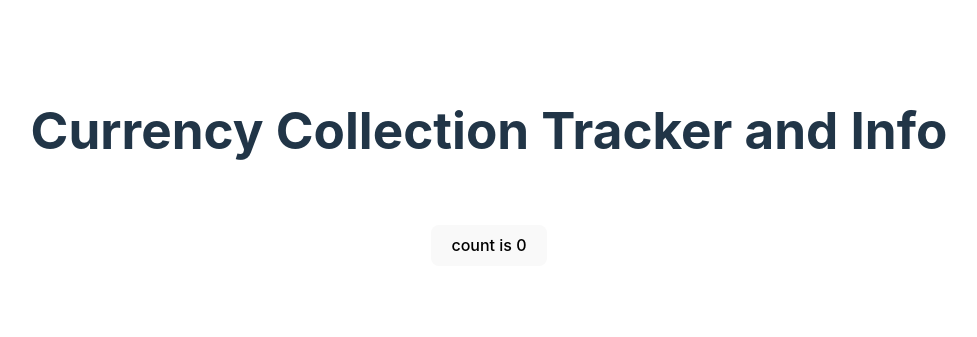
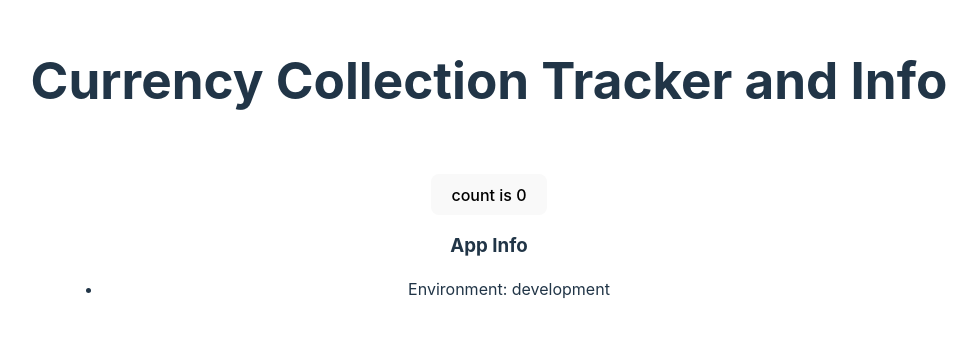
Before and after one commit to JohnJasonFisher/currencyinfo, a Svelte app: page / in a window 1280 px wide. Shown: the part 217-554 px from the top of the page, without its empty margins (151-1128 px from the left). Built offline with nearby package versions, Linux system fonts and the light colour scheme.

Commit message:
creates AppInfo component

```diff
--- a/src/App.svelte
+++ b/src/App.svelte
@@ -1,5 +1,6 @@
 <script>
   import Counter from './lib/Counter.svelte'
+  import AppInfo from './lib/AppInfo.svelte'
 </script>
 
 <main>
@@ -7,5 +8,6 @@
 
   <div class="card">
     <Counter />
+    <AppInfo />
   </div>
 </main>
--- /dev/null
+++ b/src/lib/AppInfo.svelte
@@ -0,0 +1,10 @@
+<script>
+    let environment = import.meta.env.MODE
+  </script>
+
+<div>
+    <h3>App Info</h3>
+    <ul>
+        <li>Environment: {environment}</li>
+    </ul>
+</div>
```
